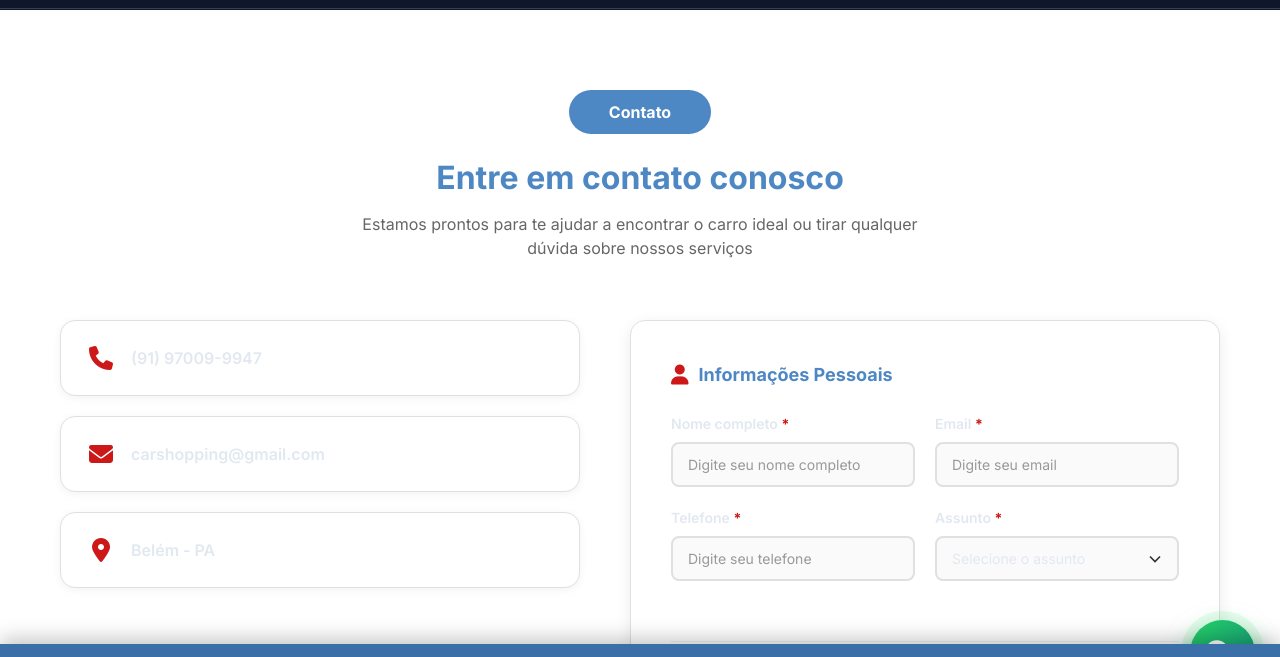
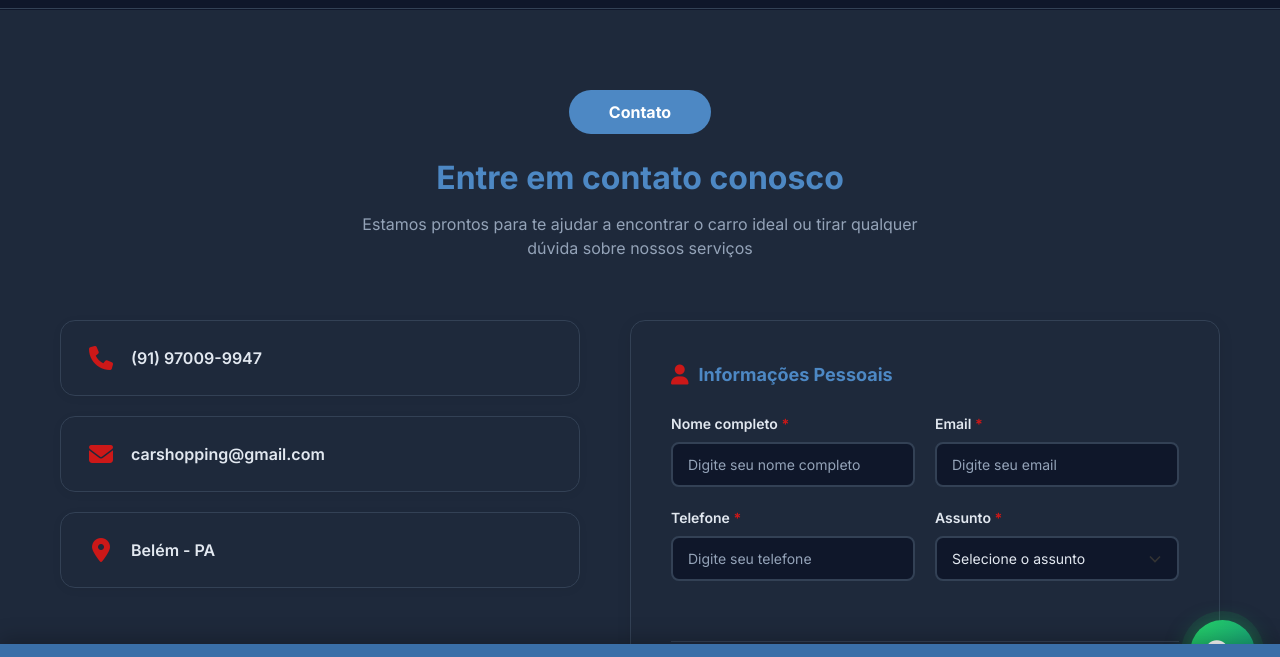
Before and after one commit to Miller-hub-cyber/site_carshopping, a plain HTML site: page HTML/contato.html in a window 1280 px wide. Both pictures are taken after a click on the button "Ativar modo escuro". Shown: the part 90-747 px from the top of the page. Drawn offline with Linux system fonts and the light colour scheme.

Commit message:
modo claro e modo escuro

```diff
--- a/CSS/contato.css
+++ b/CSS/contato.css
@@ -366,6 +366,41 @@ main {
     }
 }
 
+/* ================= DARK MODE ================= */
+[data-theme="dark"] .contato-section {
+    background-color: var(--light-bg);
+}
+[data-theme="dark"] .info-card {
+    background: #1e293b;
+    border-color: var(--border-color);
+}
+[data-theme="dark"] .contato-form {
+    background: #1e293b;
+    border-color: var(--border-color);
+}
+[data-theme="dark"] .form-section {
+    border-bottom-color: var(--border-color);
+}
+[data-theme="dark"] .section-subtitle {
+    color: var(--text-muted);
+}
+[data-theme="dark"] .form-group input,
+[data-theme="dark"] .form-group select,
+[data-theme="dark"] .form-group textarea {
+    background-color: #0f172a;
+    border-color: var(--border-color);
+    color: var(--text-dark);
+}
+[data-theme="dark"] .form-group input:focus,
+[data-theme="dark"] .form-group select:focus,
+[data-theme="dark"] .form-group textarea:focus {
+    background-color: #0f172a;
+    border-color: var(--primary-blue);
+}
+[data-theme="dark"] .form-group input::placeholder {
+    color: var(--text-muted);
+}
+
 @media (max-width: 480px) {
     .contato-section {
         padding: 40px 0;
--- a/CSS/vender.css
+++ b/CSS/vender.css
@@ -474,6 +474,62 @@ main {
     }
 }
 
+/* ================= DARK MODE ================= */
+[data-theme="dark"] .venda-carro {
+    background-color: var(--light-bg);
+}
+[data-theme="dark"] .venda-form {
+    background: #1e293b;
+    border-color: var(--border-color);
+}
+[data-theme="dark"] .form-section {
+    border-bottom-color: var(--border-color);
+}
+[data-theme="dark"] .section-subtitle {
+    color: var(--text-muted);
+}
+[data-theme="dark"] .form-group input,
+[data-theme="dark"] .form-group select,
+[data-theme="dark"] .form-group textarea {
+    background-color: #0f172a;
+    border-color: var(--border-color);
+    color: var(--text-dark);
+}
+[data-theme="dark"] .form-group input:focus,
+[data-theme="dark"] .form-group select:focus,
+[data-theme="dark"] .form-group textarea:focus {
+    background-color: #0f172a;
+    border-color: var(--primary-blue);
+}
+[data-theme="dark"] .form-group input::placeholder {
+    color: var(--text-muted);
+}
+[data-theme="dark"] .btn-secondary {
+    background-color: #1e293b;
+    border-color: var(--border-color);
+    color: var(--text-dark);
+}
+[data-theme="dark"] .btn-secondary:hover {
+    background-color: #2d3748;
+    border-color: var(--text-muted);
+}
+[data-theme="dark"] .success-content {
+    background: #1e293b;
+}
+[data-theme="dark"] .success-content p {
+    color: var(--text-muted);
+}
+[data-theme="dark"] .reference-id {
+    background-color: #0f172a;
+}
+[data-theme="dark"] .preview-item {
+    background-color: #0f172a;
+    border-color: var(--border-color);
+}
+[data-theme="dark"] .upload-area {
+    background-color: rgba(77, 136, 196, 0.05);
+}
+
 @media (max-width: 480px) {
     .venda-header .section-badge {
         font-size: 12px;
--- a/JS/utils.js
+++ b/JS/utils.js
@@ -184,10 +184,9 @@ window.CSUtils = {
             }
         }
 
-        /* Carrega preferência salva ou detecta preferência do sistema */
-        const saved  = localStorage.getItem(STORAGE_KEY);
-        const prefers = window.matchMedia('(prefers-color-scheme: dark)').matches ? 'dark' : 'light';
-        applyTheme(saved || prefers);
+        /* Carrega preferência salva; padrão é sempre modo claro */
+        const saved = localStorage.getItem(STORAGE_KEY);
+        applyTheme(saved || 'light');
 
         /* Toggle ao clicar */
         if (btn) {
```
